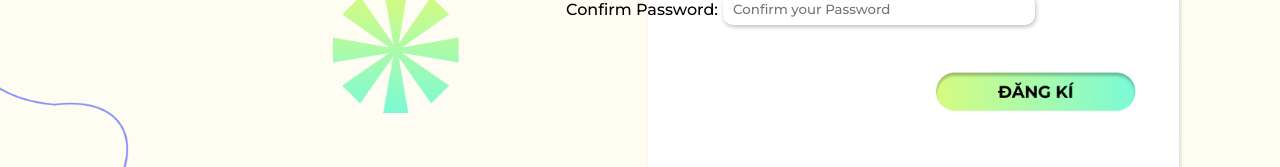
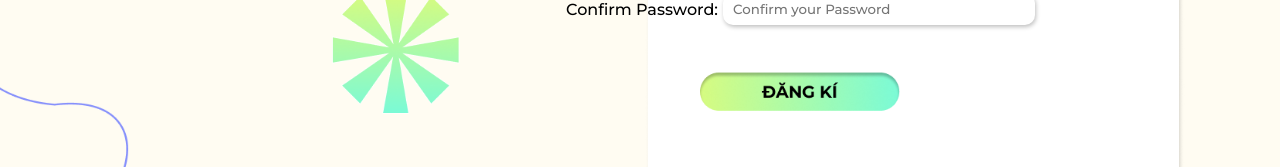
Before and after one commit to thynhacute/reactjs-demo, a React (Create React App) app: page /signup in a window 1280 px wide. Shown: the part 592-759 px from the top of the page. Built offline with nearby package versions, Linux system fonts and the light colour scheme; no server answers.

Commit message:
update signup-page

```diff
--- a/src/components/SignUp/index.jsx
+++ b/src/components/SignUp/index.jsx
@@ -154,7 +154,6 @@ function SignUpFeature(props) {
                   </p>
                 )
               )}
-
               <button type="submit" className="btn-signup-submit">
                 <img src={signUpIcon} alt="SignupBtn" className="signup-icon" />
               </button>
--- a/src/components/SignUp/styles.scss
+++ b/src/components/SignUp/styles.scss
@@ -252,10 +252,12 @@ header {
       border: none;
       background: white;
       margin-top: 30px;
-      position: absolute;
-      margin-left: 130px;
+      border-radius: 20px;
   }
   .signup-icon{
       width: 200px;
   }
+  .signup-icon:hover{
+    filter: brightness(0.94);
 }
+}
```
